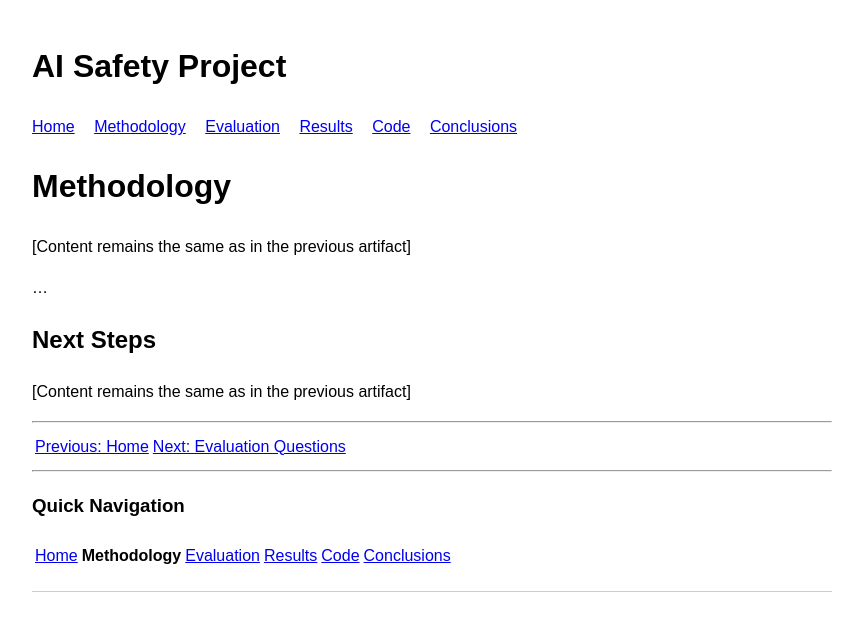
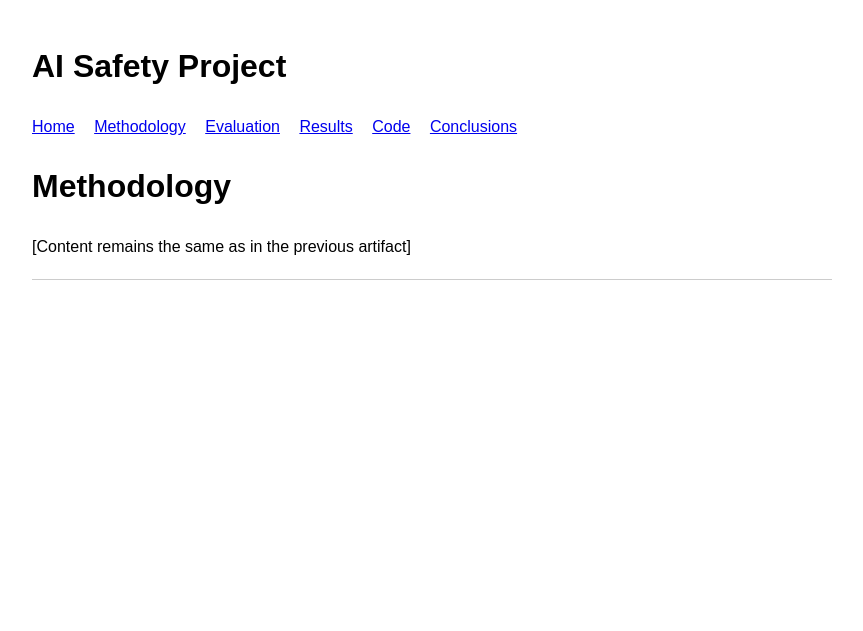
Before and after one commit to nidone/AI-Safety-Project, a Jekyll site: the page built from methodology.md, in a window 1280 px wide. Shown: the top 631 px of the page, without its empty margins (208-1071 px from the left). Built offline with Jekyll 4.4.1, drawn with Linux system fonts in a browser that asks for light colours.

Commit message:
Update methodology.md

```diff
--- a/methodology.md
+++ b/methodology.md
@@ -7,19 +7,3 @@ order: 2
 # Methodology
 
 [Content remains the same as in the previous artifact]
-
-...
-
-## Next Steps
-
-[Content remains the same as in the previous artifact]
-
----
-
-[Previous: Home](/) | [Next: Evaluation Questions](/evaluation)
-
----
-
-### Quick Navigation
-
-[Home](/) | **Methodology** | [Evaluation](/evaluation) | [Results](/results) | [Code](/code) | [Conclusions](/conclusions)
```
